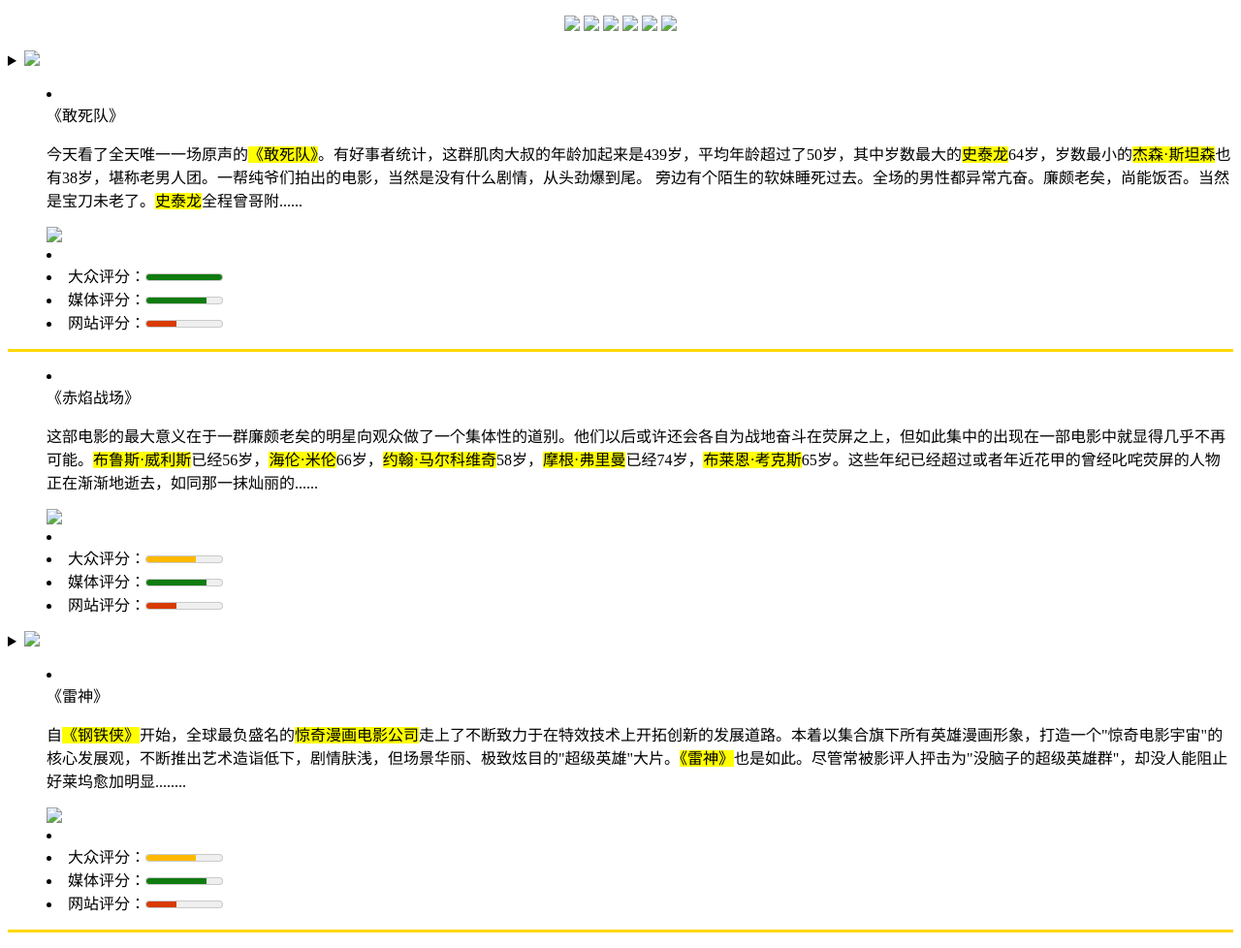
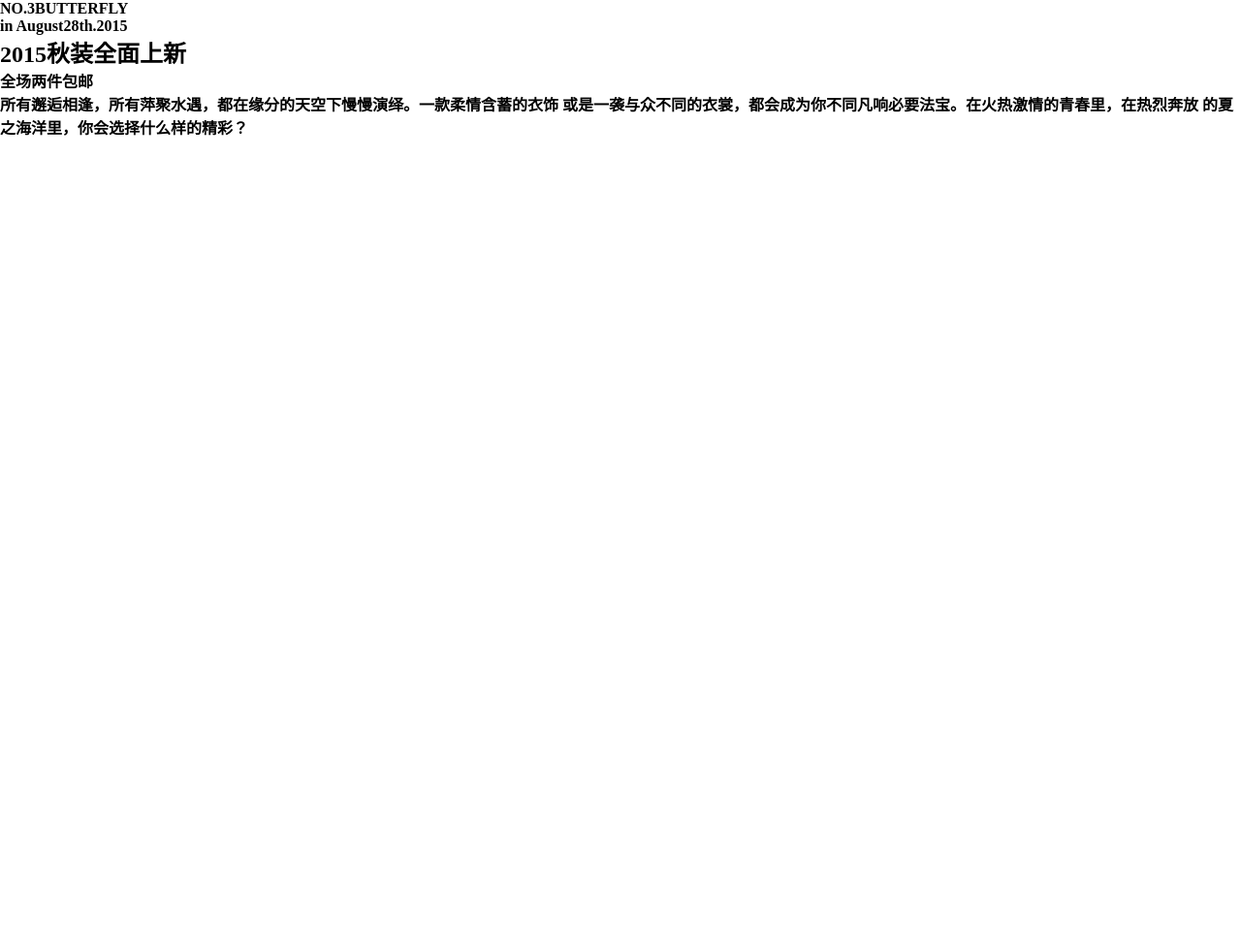
Before and after one commit to 377a61/377a61.github.io, a plain HTML site: page index.html in a window 1280 px wide. Shown: the whole page at 97% size. After the commit the page ends 800 px from the top, so only its background shows below. Drawn offline with Linux system fonts and the light colour scheme.

Commit message:
Add files via upload

```diff
--- a/index.html
+++ b/index.html
@@ -2,79 +2,18 @@
 <html>
 	<head>
 		<meta charset="utf-8" />
-		<title>电影影评网</title>
+		<title服装推广软文></title>
+		<link rel="stylesheet" href="style03.css"type="text/css" />
 	</head>
-<body>
-	<nav>
-		<p align="center">
-		<img src="chapter02/images/44.jpg">
-		<img src="chapter02/images/nav1.jpg">
-		<img src="chapter02/images/nav2.jpg">
-		<img src="chapter02/images/nav3.jpg">
-		<img src="chapter02/images/nav4.jpg">
-		<img src="chapter02/images/nav5.jpg">
-		</p>
-	</nav>
-	<article>
-		<details>
-			<summary><img src="chapter02/images/111.png"</summary>
-			<ul contenteditable="true">
-				<li>
-					<figcaption>《敢死队》</figcaption>
-					<p>今天看了全天唯一一场原声的<mark>《敢死队》</mark>。有好事者统计，这群肌肉大叔的年龄加起来是439岁，平均年龄超过了50岁，其中岁数最大的<mark>史泰龙</mark>64岁，岁数最小的<mark>杰森·斯坦森</mark>也有38岁，堪称老男人团。一帮纯爷们拍出的电影，当然是没有什么剧情，从头劲爆到尾。 旁边有个陌生的软妹睡死过去。全场的男性都异常亢奋。廉颇老矣，尚能饭否。当然是宝刀未老了。<mark>史泰龙</mark>全程曾哥附......</p>
-					<img src="chapter02/images/444.jpg">
-				</li>
-				<li></li>
-				<li>
-					           大众评分：<meter value="65" min="0" low="60" high="80" title="65分" optimum="100">65</meter>
-				</li>
-				<li>
-					          媒体评分：<meter value="80" max="100" low="60" high="80" title="80分" optimum="100">80</meter>
-				</li>
-				<li>
-					         网站评分：<meter value="40" min="0" max="100" low="60" high="80" title="40分" optimum="100">40</meter>
-				</li>
-			</ul>
-			<hr size="3"color="gold" />
-			<ul contenteditable="true">
-				<li>
-					<figcaption>《赤焰战场》</figcaption>
-					<p>这部电影的最大意义在于一群廉颇老矣的明星向观众做了一个集体性的道别。他们以后或许还会各自为战地奋斗在荧屏之上，但如此集中的出现在一部电影中就显得几乎不再可能。<mark>布鲁斯·威利斯</mark>已经56岁，<mark>海伦·米伦</mark>66岁，<mark>约翰·马尔科维奇</mark>58岁，<mark>摩根·弗里曼</mark>已经74岁，<mark>布莱恩·考克斯</mark>65岁。这些年纪已经超过或者年近花甲的曾经叱咤荧屏的人物正在渐渐地逝去，如同那一抹灿丽的......</p>
-					<img src="chapter02/images/555.jpg">
-				</li>
-				<li></li>
-				<li>
-					大众评分：<meter value="65" min="0" max="100"low="60" high="80" title="65分" optimum="100">65</meter>
-				</li>
-				<li>
-					媒体评分：<meter value="80" min="0" max="100" low="60" high="80" title="80分"optimum="100">80</meter>
-				</li>
-				<li>
-					网站评分：<meter value="40" min="0" max="100" low="60" high="80" title="40分" optimum="100">40</meter>
-				</li>
-			</ul>
-		</details>
-		<details>
-			<summary><img src="chapter02/images/222.png"</summary>
-			<ul contenteditable="true">
-				<li>
-					<figcaption>《雷神》</figcaption>
-					<p>自<mark>《钢铁侠》</mark>开始，全球最负盛名的<mark>惊奇漫画电影公司</mark>走上了不断致力于在特效技术上开拓创新的发展道路。本着以集合旗下所有英雄漫画形象，打造一个"惊奇电影宇宙"的核心发展观，不断推出艺术造诣低下，剧情肤浅，但场景华丽、极致炫目的"超级英雄"大片。<mark>《雷神》</mark>也是如此。尽管常被影评人抨击为"没脑子的超级英雄群"，却没人能阻止好莱坞愈加明显........</p>
-					<img src="chapter02/images/666.jpg">
-				</li>
-				<li></li>
-				<li>
-					大众评分：<meter value="65" min="0" max="100"low="60" high="80" title="65分" optimum="100">65</meter>
-				</li>
-				<li>
-					媒体评分：<meter value="80" min="0" max="100" low="60" high="80" title="80分"optimum="100">80</meter>
-				</li>
-				<li>
-					网站评分：<meter value="40" min="0" max="100" low="60" high="80" title="40分" optimum="100">40</meter>
-				</li>
-			</ul>
-			<hr size="3" color="gold" />
-		</details>
-    	</article>
-</body>
+	<body>
+		<p class="one"><strong class="a">NO.3</strong><strong class="b">BUTTERFLY</strong>
+</p>
+<p class="tow"><strong class="a">in August</strong><strong class="b">28th.2015</strong>
+</p>
+<h2><strong class="a">2015</strong><strong><strong class="b">秋装全面上新</strong></h2>
+<p class="three">全场两件<strong>包邮</strong></p>
+<p class="four">所有邂逅相逢，所有萍聚水遇，都在缘分的天空下慢慢演绎。一款柔情含蓄的衣饰
+			或是一袭与众不同的衣裳，都会成为你不同凡响必要法宝。在火热激情的青春里，在热烈奔放
+			的夏之海洋里，你会选择什么样的精彩？</p>
+	</body>
 </html>
--- /dev/null
+++ b/style03.css
@@ -0,0 +1,36 @@
+@charset "utf-8";
+/*CSS Document*/
+*{margin: 0;padding: 0;}
+@font-face {
+	font-family:OMYX;
+	src: url(font/ONYX.TTF);
+}
+@font-face {
+	font-family:TCM;
+	src: url(font/TCCM_.TTF);
+}
+@font-face {
+	font-family:ROCK;
+	src: url(font/ROCK.TTF);
+}
+@font-face {
+	font-family:BOOM;
+	src: url(font/BOOMBOX.TTF);
+}
+@font-face {
+	font-family:LTCH;
+	src: url(font/LTCH.TTF);
+}
+@font-face {
+	font-family:jianzhi;
+	src: url(font/FZJZJW.TTF);
+}
+.one.a{font-family: ONYX;font-size: 48px;color: #333333;}
+.one.b{font-family: TCM;font-size: 58px;color:#4c9372;}
+.one.a{font-family: ROCK;font-size: 24px;font-weight:bold;font-style:oblique;color: #333333;}
+.one.b{font-family: ROCK;font-size: 36px;font-weight:bold;color: #333;}
+h2.{font-family: BOOM;font-size: 60px;
+h2.b{font-family: LTCH;font-size: 50px;color: #e1005a;}
+.three{font-family: "微软雅黑";font-size: 36px;}
+.three strong{color: #e1005a;}
+.four{width: 500px;font-family: "微软雅黑";font-size: 14px;color: #747474;white-space: nowrap;overflow: hidden;text-overflow: ellipsis;
```
